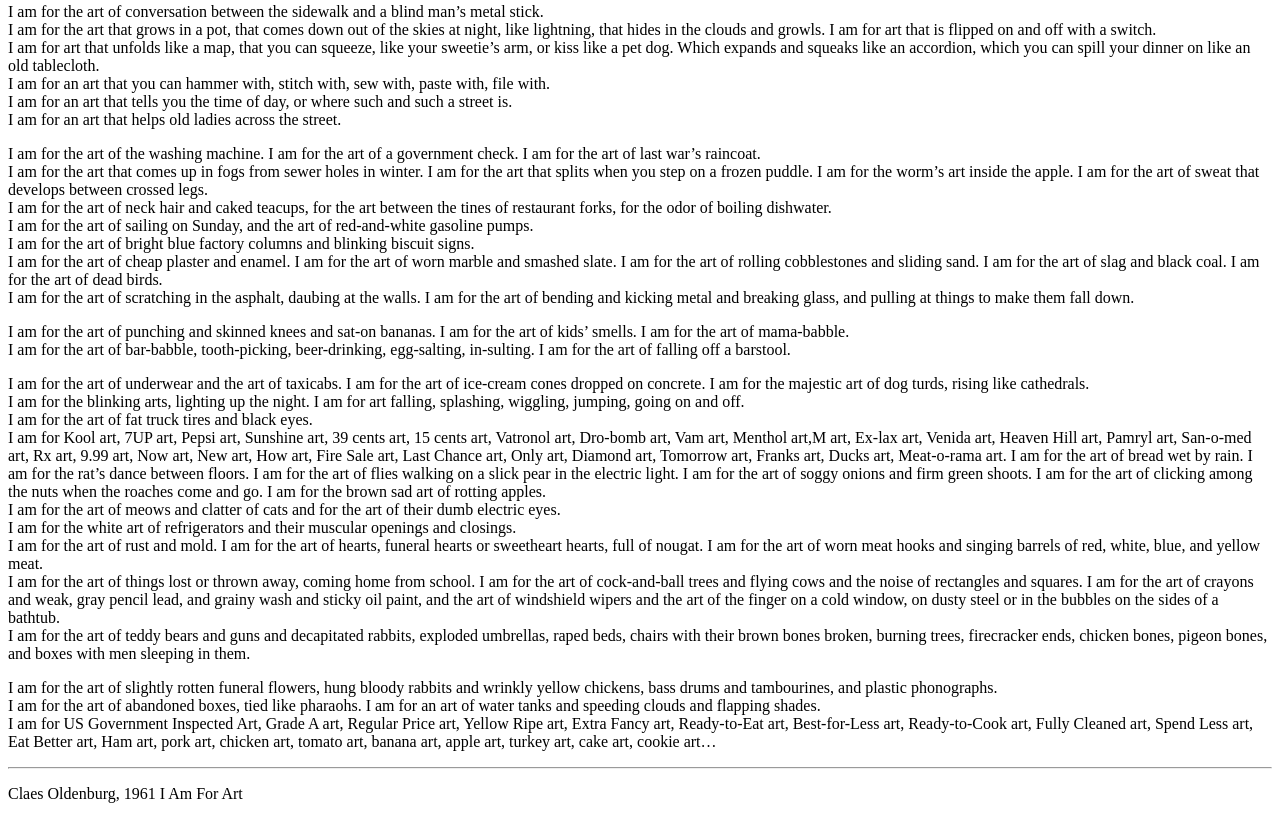
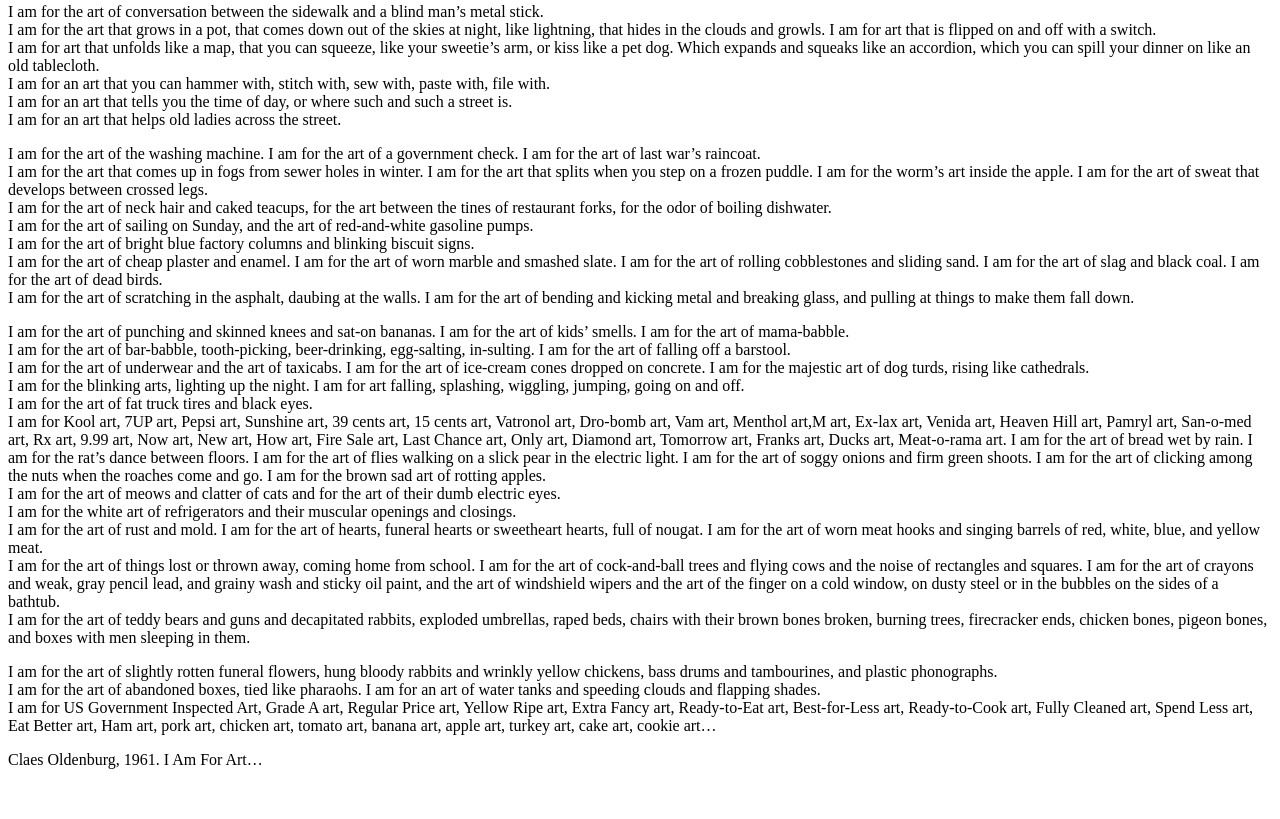
Before and after one commit to debbieruss/Web-Design_Pop-Art-Manifesto, a plain HTML site: page index.html in a window 1280 px wide. Shown: the part 543-1362 px from the top of the page. After the commit the page ends 1328 px from the top, so only its background shows below. Drawn offline with Linux system fonts and the light colour scheme.

Commit message:
Update index.html

```diff
--- a/index.html
+++ b/index.html
@@ -65,7 +65,7 @@ I am for the art of scratching in the asphalt, daubing at the walls. I am for th
 <div class="unindented">
 <p>I am for the art of punching and skinned knees and sat-on bananas. I am for the art of kids’ smells. I am for the art of mama-babble.<br />
 I am for the art of bar-babble, tooth-picking, beer-drinking, egg-salting, in-sulting. I am for the art of falling off a barstool.<br />
-<p>I am for the art of underwear and the art of taxicabs. I am for the art of ice-cream cones dropped on concrete. I am for the majestic art of dog turds, rising like cathedrals.<br />
+I am for the art of underwear and the art of taxicabs. I am for the art of ice-cream cones dropped on concrete. I am for the majestic art of dog turds, rising like cathedrals.<br />
 I am for the blinking arts, lighting up the night. I am for art falling, splashing, wiggling, jumping, going on and off.<br />
 I am for the art of fat truck tires and black eyes.<br />
 I am for Kool art, 7UP art, Pepsi art, Sunshine art, 39 cents art, 15 cents art, Vatronol art, Dro-bomb art, Vam art, Menthol art,M  art, Ex-lax art, Venida art, Heaven Hill art, Pamryl art, San-o-med art, Rx art, 9.99 art, Now art, New art, How art, Fire Sale art, Last Chance art, Only art, Diamond art, Tomorrow art, Franks art, Ducks art, Meat-o-rama art.
@@ -82,8 +82,8 @@ I am for the art of teddy bears and guns and decapitated rabbits, exploded umbre
 I am for the art of abandoned boxes, tied like pharaohs. I am for an art of water tanks and speeding clouds and flapping shades.<br />
 I am for US Government Inspected Art, Grade A art, Regular Price art, Yellow Ripe art, Extra Fancy art, Ready-to-Eat art, Best-for-Less art, Ready-to-Cook art, Fully Cleaned art, Spend Less art, Eat Better art, Ham art, pork art, chicken art, tomato art, banana art, apple art, turkey art, cake art, cookie art&#8230;</p>
 </div>
-<hr />
-<p>Claes Oldenburg, 1961 I Am For Art</p>
+
+<p>Claes Oldenburg, 1961. I Am For Art&#8230;</p>
 
 </body>
 </html>
```
